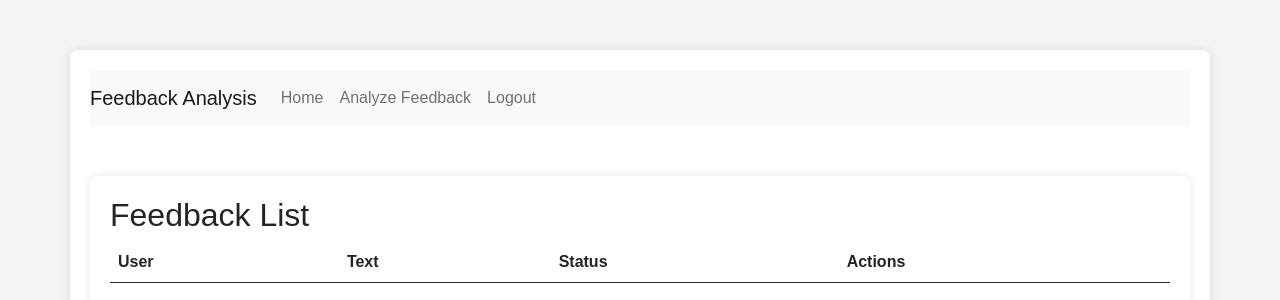
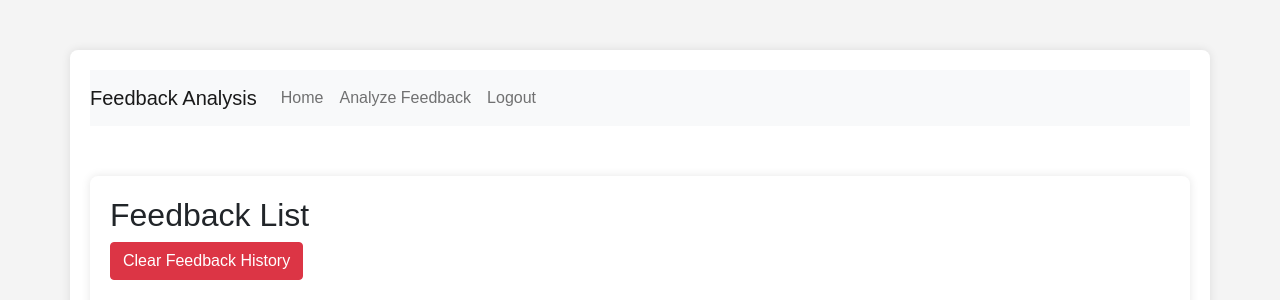
Before and after one commit to HashimZureikat/Feed_Back_Analysis, a Django app: page /home/feedback_list/ in a window 1280 px wide. Shown: the top 300 px of the page. Run offline with Django 3.2, Linux system fonts and the light colour scheme; a user stored in the database is signed in; data that the repository does not hold is empty.

Commit message:
full stack azure analyzer

```diff
--- a/feedback/admin.py
+++ b/feedback/admin.py
@@ -8,6 +8,9 @@ class CustomUserAdmin(UserAdmin):
     fieldsets = UserAdmin.fieldsets + (
         (None, {'fields': ('role',)}),
     )
+    add_fieldsets = UserAdmin.add_fieldsets + (
+        (None, {'fields': ('role',)}),
+    )
 
 
 admin.site.register(CustomUser, CustomUserAdmin)
--- a/feedback/templates/feedback/feedback_list.html
+++ b/feedback/templates/feedback/feedback_list.html
@@ -2,6 +2,10 @@
 
 {% block content %}
   <h2>Feedback List</h2>
+  <form action="{% url 'clear_feedback_history' %}" method="post" style="margin-bottom: 20px;">
+    {% csrf_token %}
+    <button type="submit" class="btn btn-danger">Clear Feedback History</button>
+  </form>
   <table class="table">
     <thead>
       <tr>
--- a/feedback/urls.py
+++ b/feedback/urls.py
@@ -1,5 +1,5 @@
 from django.urls import path
-from .views import RegisterView, home, analyze_feedback, submit_feedback, review_feedback, approve_feedback, reject_feedback, feedback_list, custom_login, choice_page
+from .views import RegisterView, home, analyze_feedback, submit_feedback, review_feedback, approve_feedback, reject_feedback, feedback_list, custom_login, choice_page, clear_feedback_history
 
 urlpatterns = [
     path('home/', home, name='home'),
@@ -12,4 +12,5 @@ urlpatterns = [
     path('feedback_list/', feedback_list, name='feedback_list'),
     path('custom_login/', custom_login, name='custom_login'),
     path('choice/', choice_page, name='choice_page'),
+    path('clear_feedback_history/', clear_feedback_history, name='clear_feedback_history'),
 ]
--- a/feedback/views.py
+++ b/feedback/views.py
@@ -90,6 +90,15 @@ def reject_feedback(request, feedback_id):
     return redirect('feedback_list')
 
 
+@login_required
+@user_passes_test(lambda u: u.role == 'admin')
+def clear_feedback_history(request):
+    if request.method == 'POST':
+        Feedback.objects.all().delete()
+        messages.success(request, 'Feedback history cleared.')
+        return redirect('feedback_list')
+
+
 def authenticate_client():
     key = settings.AZURE_SUBSCRIPTION_KEY
     endpoint = settings.AZURE_SENTIMENT_ENDPOINT
@@ -136,7 +145,7 @@ def analyze_feedback(request):
                 negative_score = doc.confidence_scores.negative
 
                 # Adjusting threshold for neutral sentiment
-                if neutral_score >= 0.05:
+                if neutral_score >= 0.02:
                     overall_sentiment = 'neutral'
                 elif positive_score >= 0.5:
                     overall_sentiment = 'positive'
```
Also changed, not shown: feedback/forms.py (+9 -9 lines), db.sqlite3.
